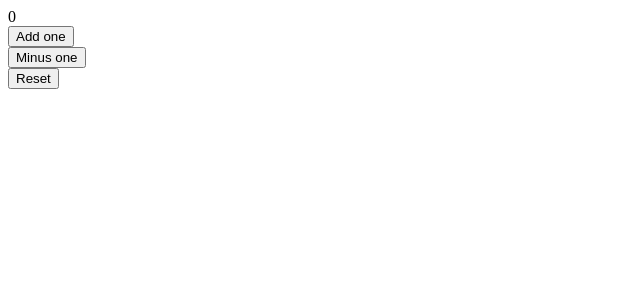
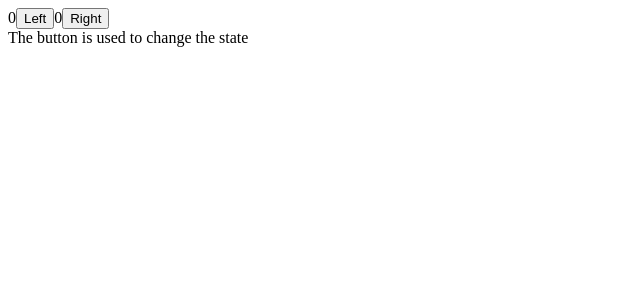
Before and after one commit to a1exanddrovich/FullStackOpen, a React (Create React App) app in the folder part1/: page / in a window 1280 px wide. Shown: the top 300 px of the page, without its empty margins (0-640 px from the left). Built offline with nearby package versions, Linux system fonts and the light colour scheme.

Commit message:
Conditional rendering

```diff
--- a/part1/src/App.js
+++ b/part1/src/App.js
@@ -1,43 +1,53 @@
 import {useState} from "react";
 
-const Display = ({counter}) => <div>{counter}</div>
-
-const Button = ({action, text}) => (
-    <div>
-        <button onClick={action}>
-            {text}
-        </button>
-    </div>
-)
-
-
-const App = () => {
-    const [counter, setCounter] = useState(0)
-
-    const increment = () => {
-        setCounter(counter + 1)
-        console.log("Clicked + 1")
-    }
-
-    const decrement = () => {
-        setCounter(counter - 1)
-        console.log("Clicked - 1")
-    }
-
-    const makeZero = () => {
-        setCounter(0)
-        console.log("Clicked - 0")
+const History = (props) => {
+    if (props.all.length === 0) {
+        return (
+            <div>
+                The button is used to change the state
+            </div>
+        )
     }
 
     return (
         <div>
-            <Display counter={counter}/>
-            <Button action={increment}
-                    text={"Add one"}/>
-            <Button action={decrement}
-                    text={"Minus one"}/>
-            <Button action={makeZero}
-                    text={"Reset"}/>
+            The history is {props.all.join(" ")}
+        </div>
+    )
+}
+
+const Button = (props) => {
+    return (
+        <button onClick={props.handler}>
+            {props.text}
+        </button>
+    )
+}
+
+const App = () => {
+    const [left, setLeft] = useState(0)
+    const [right, setRight] = useState(0)
+    const [all, setAll] = useState([])
+
+    const handleLeftClick = () => {
+        setAll(all.concat("L"))
+        setLeft(left + 1)
+    }
+
+    const handleRightClick = () => {
+        setAll(all.concat("R"))
+        setRight(right + 1)
+    }
+
+    return (
+        <div>
+            {left}
+            <Button handler={handleLeftClick}
+                    text={"Left"}/>
+            {right}
+            <Button handler={handleRightClick}
+                    text={"Right"}/>
+            <History all={all}/>
         </div>
     )
 }
```
